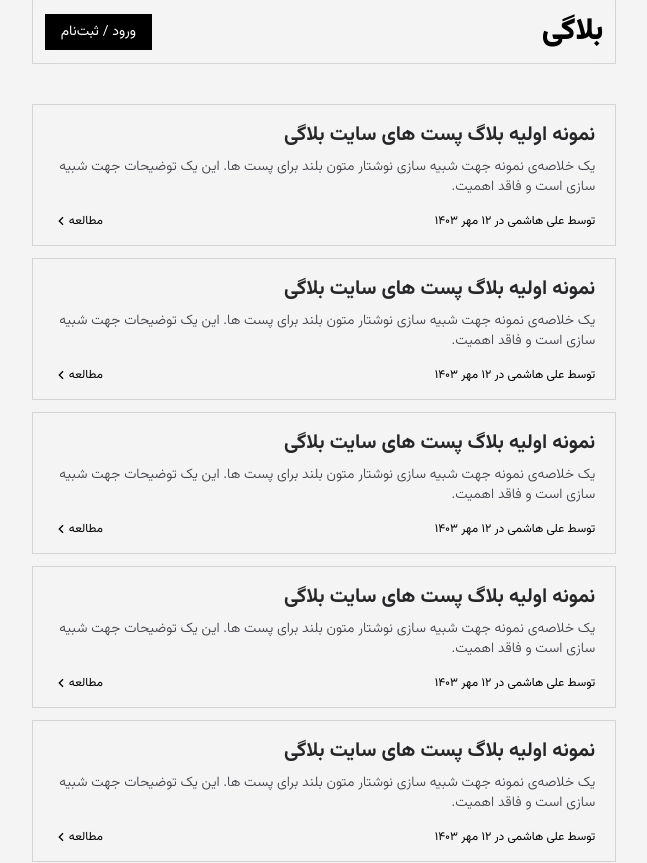
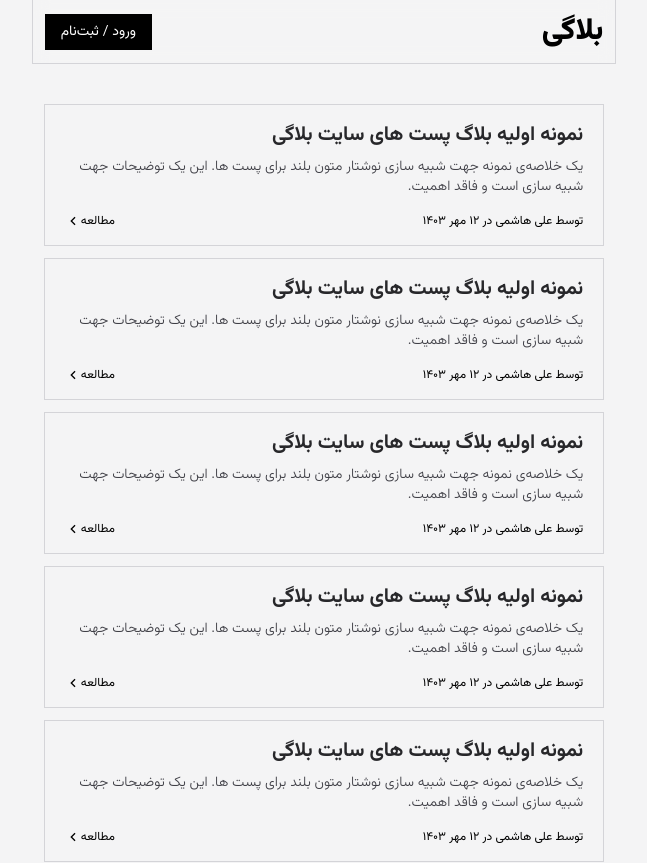
Before and after one commit to haashemi/blogi, a Next.js app in the folder website/: page /blog in a window 1280 px wide. Shown: the top 863 px of the page, without its empty margins (316-963 px from the left). Built offline with nearby package versions, Linux system fonts and the light colour scheme.

Commit message:
style: add horizontal padding for the blog page

```diff
--- a/website/app/blog/page.tsx
+++ b/website/app/blog/page.tsx
@@ -2,11 +2,11 @@ import { blogs } from "@/app/_api/blogs";
 
 import { BlogCard } from "../_components/blog-card";
 
-export default async function BlogsPage({ searchParams: { page } }: { searchParams: { page: string } }) {
+export default async function BlogsPage({ searchParams: { page } }: { searchParams: { page?: string } }) {
   const data = await blogs(page);
 
   return (
-    <main>
+    <main className="px-3">
       <div className="flex flex-col gap-3">
         {data.posts.map((v) => (
           <BlogCard
```
